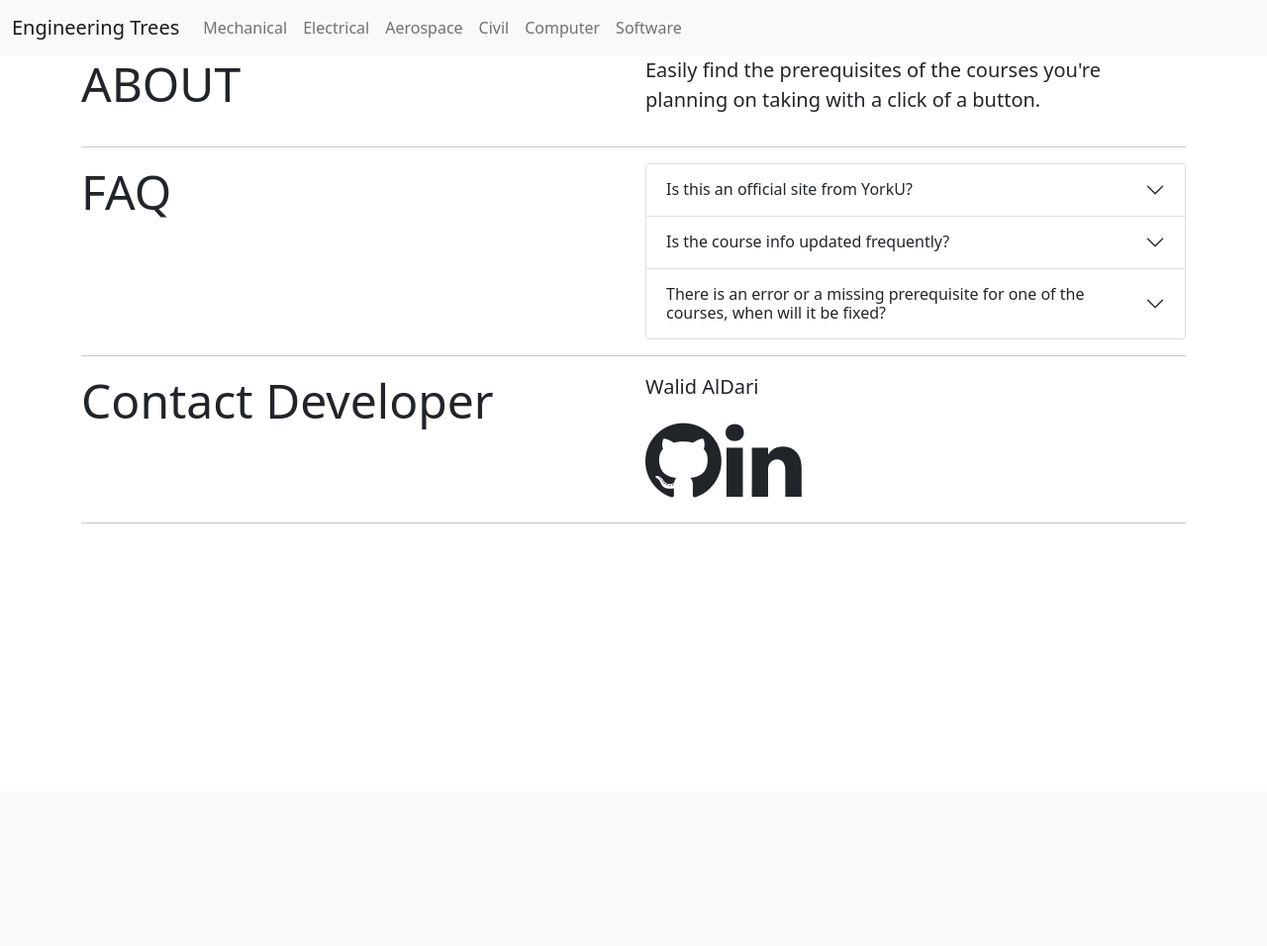
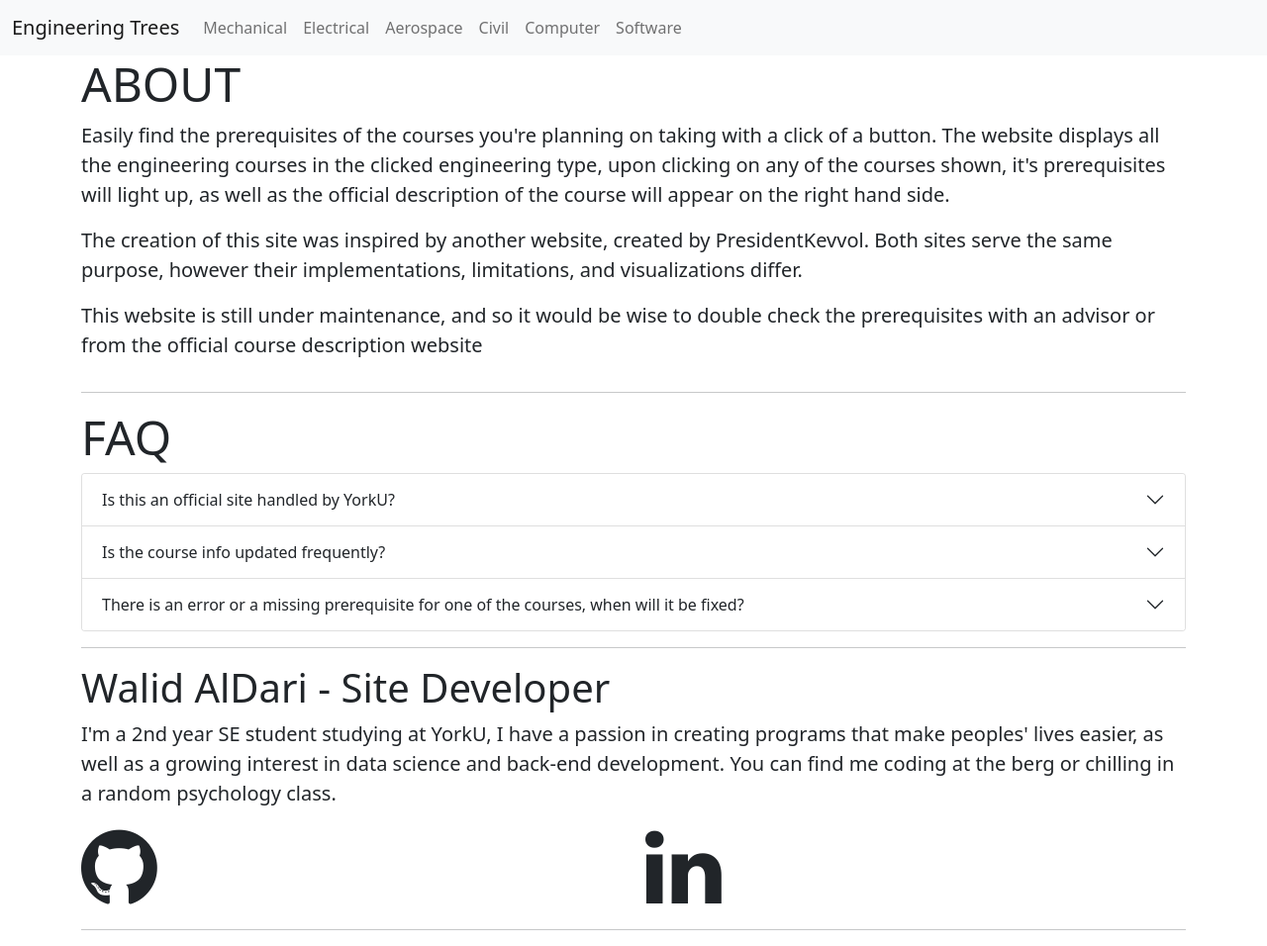
Before and after one commit to walido2001/course-prerequisite-navigator, a Flask app: page / in a window 1280 px wide. Shown: the whole page at 99% size. Before the commit the page ends 529 px from the top, so only its background shows below. Run offline with Flask 2, Linux system fonts and the light colour scheme.

Commit message:
Updated HomePage

```diff
--- a/templates/home.html
+++ b/templates/home.html
@@ -4,33 +4,42 @@
 
 <div class="container-fluid">
 
-    <div class="row">
 
-      <div class="col">
+      <div class="row">
         <h1 class="display-5">ABOUT</h1>
       </div>
 
-      <div class="col">
-        <p class="lead">Easily find the prerequisites of the courses you're planning on taking with a click of a button.</p>
+      <div class="row">
+        <p class="lead">Easily find the prerequisites of the courses you're planning on taking with a click of a button. The website displays
+          all the engineering courses in the clicked engineering type, upon clicking on any of the courses shown, it's prerequisites will light up,
+          as well as the official description of the course will appear on the right hand side.
+        </p>
+        <p class="lead">
+          The creation of this site was inspired by another <a href="https://presidentkevvol.github.io/YorkCSClassList/">website</a>, created by <a href="https://github.com/PresidentKevvol">PresidentKevvol</a>. Both sites serve the same purpose, however their implementations, limitations, and visualizations differ.
+        </p>
+
+        <p class="lead"> This website is still under maintenance, and so it would be wise to double check the prerequisites
+          with an advisor or from the official <a href="https://w2prod.sis.yorku.ca/Apps/WebObjects/cdm">course description website</a>
+        </p>
       </div>
 
-    </div>
+
 
     <hr />
 
-    <div class="row">
 
-      <div class="col">
+
+      <div class="row">
         <h1 class="display-5">FAQ</h1>
       </div>
 
-      <div class="col">
+      <div class="row">
 
         <div class="accordion" id="accordionExample">
             <div class="accordion-item">
               <h2 class="accordion-header" id="headingOne">
                 <button class="accordion-button collapsed" type="button" data-bs-toggle="collapse" data-bs-target="#collapseOne" aria-expanded="false" aria-controls="collapseOne">
-                  Is this an official site from YorkU?
+                  Is this an official site handled by YorkU?
                 </button>
               </h2>
               <div id="collapseOne" class="accordion-collapse collapse" aria-labelledby="headingOne" data-bs-parent="#accordionExample">
@@ -60,6 +69,7 @@
               <div id="collapseThree" class="accordion-collapse collapse" aria-labelledby="headingThree" data-bs-parent="#accordionExample">
                 <div class="accordion-body">
                   <strong>Please fill up the form in the "Report" section of the site</strong> which is found in far left of the navigation bar, and then the error will be fixed asap.
+                  <strong>The Report section of the website hasn't been added yet, as the website is still under maintenance.</strong>
                 </div>
               </div>
             </div>
@@ -67,23 +77,24 @@
 
       </div>
 
-    </div>
+
 
     <hr />
 
-    <div class="row">
 
-        <div class="col">
-          <h1 class="display-5">Contact Developer</h1>
+
+
+        <div class="row">
+          <h1 class="display-6">Walid AlDari - Site Developer</h1>
+          <p class="lead">I'm a 2nd year SE student studying at YorkU, I have a passion in creating programs that make peoples'
+            lives easier, as well as a growing interest in data science and back-end development. You can find me coding at the berg
+            or chilling in a random psychology class.
+          </p>
+          <a href="https://github.com/walido2001" class="fa fa-github col" style="font-size: 7vw;"></a>
+          <a href="https://linkedin.com/in/walidald" class="fa fa-linkedin col" style="font-size: 7vw;"></a>
         </div>
 
-        <div class="col">
-          <p class="lead">Walid AlDari</p>
-          <a href="https://github.com/walido2001" class="fa fa-github" style="font-size: 7vw;"></a>
-          <a href="www.linkedin.com/in/walidald" class="fa fa-linkedin" style="font-size: 7vw;"></a>
-        </div>
 
-      </div>
 
     <hr />
   </div>
```
